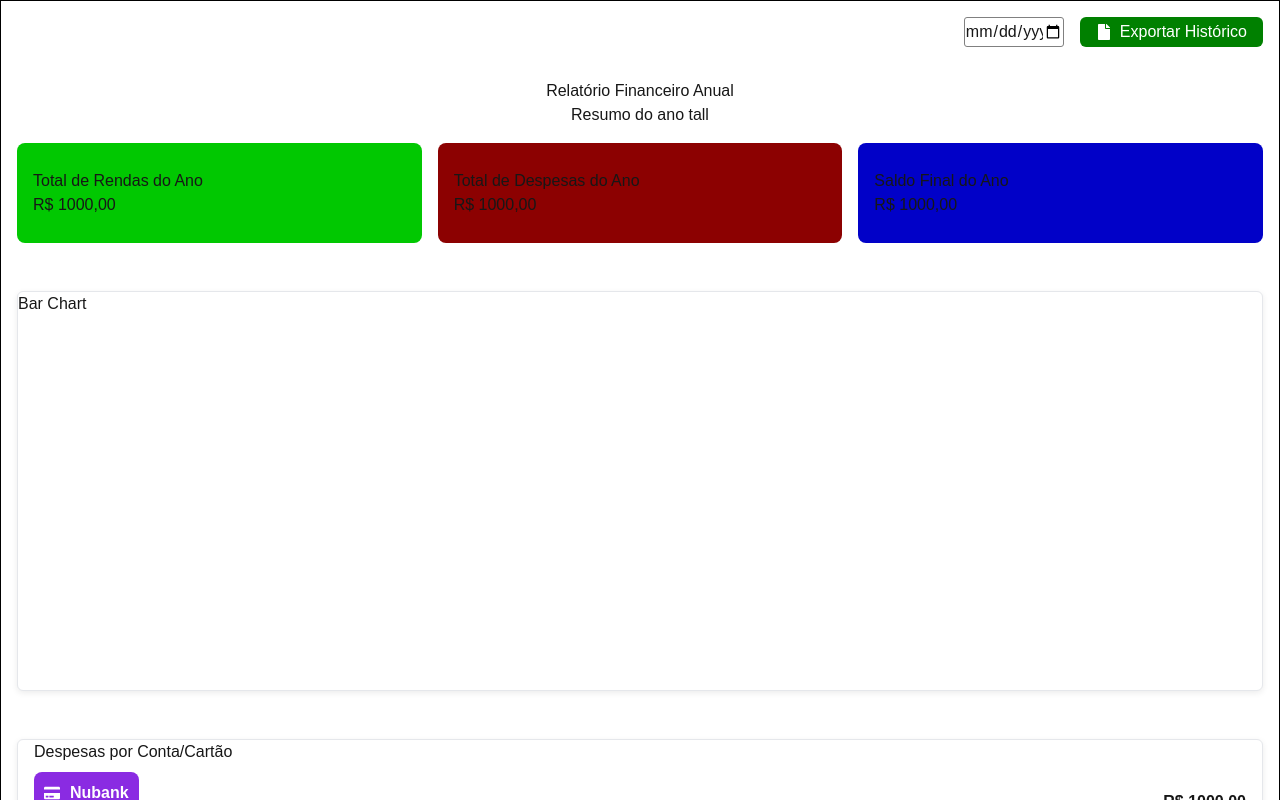
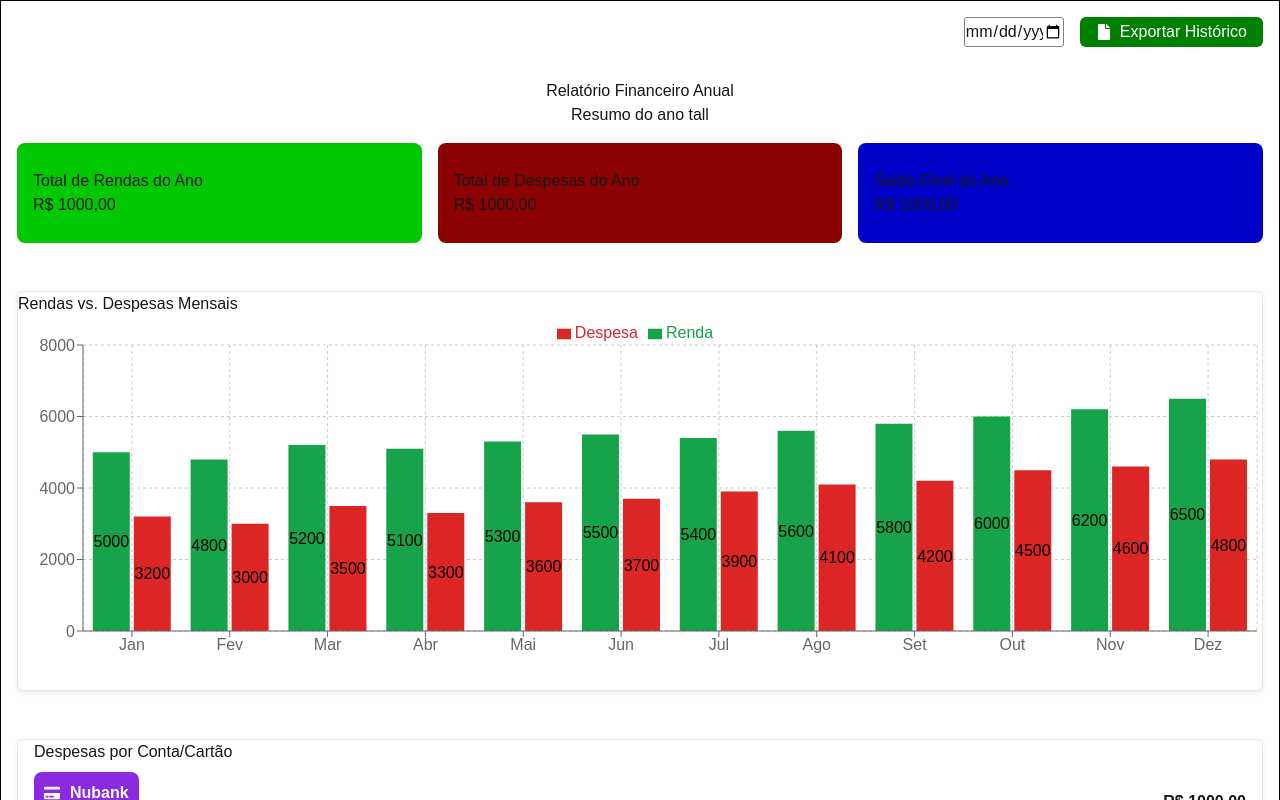
Before and after one commit to Lukas-Christopher13/Projeto_Final_Web, a Next.js app: page /financeiro_anual in a window 1280 px wide. Shown: the top 800 px of the page. Built offline with nearby package versions, Linux system fonts and the light colour scheme.

Commit message:
grafico de barras feito

```diff
--- a/app/financeiro_anual/components/BarChart.js
+++ /dev/null
@@ -1,12 +0,0 @@
-import styles from './BarChart.module.css';
-
-export default function BarChart() {
-    return (
-        <div className={styles.barChart}>
-            <h1>Bar Chart</h1>
-            <div className={styles.graph}>
-
-            </div>
-        </div>
-    );
-}
--- /dev/null
+++ b/app/financeiro_anual/components/GrapBarChart.js
@@ -0,0 +1,62 @@
+"use client"
+
+import {
+  BarChart,
+  Bar,
+  XAxis,
+  YAxis,
+  CartesianGrid,
+  Tooltip,
+  Legend,
+  LabelList,
+  ResponsiveContainer
+} from "recharts";
+
+import styles from './GrapBarChart.module.css';
+
+const data = [
+  { mes: "Jan", renda: 5000, despesa: 3200 },
+  { mes: "Fev", renda: 4800, despesa: 3000 },
+  { mes: "Mar", renda: 5200, despesa: 3500 },
+  { mes: "Abr", renda: 5100, despesa: 3300 },
+  { mes: "Mai", renda: 5300, despesa: 3600 },
+  { mes: "Jun", renda: 5500, despesa: 3700 },
+  { mes: "Jul", renda: 5400, despesa: 3900 },
+  { mes: "Ago", renda: 5600, despesa: 4100 },
+  { mes: "Set", renda: 5800, despesa: 4200 },
+  { mes: "Out", renda: 6000, despesa: 4500 },
+  { mes: "Nov", renda: 6200, despesa: 4600 },
+  { mes: "Dez", renda: 6500, despesa: 4800 }
+];
+
+export default function GraphBarChart() {
+    return (
+        <div className={styles.barChart}>
+            <h1>Rendas vs. Despesas Mensais</h1>
+            <div className={styles.graph}>
+                <ResponsiveContainer width="100%" height={350}>
+                    <BarChart data={data} barGap={4}>
+                        <CartesianGrid strokeDasharray="3 3" />
+
+                        <XAxis dataKey="mes" />
+                        <YAxis />
+
+                        <Tooltip />
+                        <Legend
+                            iconType="rect"
+                            verticalAlign="top"
+                            align="center"
+                        />
+
+                        <Bar dataKey="renda" name="Renda" fill="#16a34a" >
+                            <LabelList dataKey="renda" fill="#000" position="center" />
+                        </Bar>
+                        <Bar dataKey="despesa" name="Despesa" fill="#dc2626">
+                            <LabelList dataKey="despesa" fill="#000" position="center" />
+                        </Bar>
+                    </BarChart>
+                </ResponsiveContainer>
+            </div>
+        </div>
+    );
+}
--- a/app/financeiro_anual/page.js
+++ b/app/financeiro_anual/page.js
@@ -1,7 +1,7 @@
 import React from 'react';
 import YearFilter from './components/YearFilter';
 import AnnualSummary from './components/AnnualSummary';
-import BarChart from './components/BarChart';
+import BarChart from './components/GrapBarChart';
 import IncomeDetails from './components/IncomeDetails';
 import CardExpenseDetails from './components/CardExpenseDetails';
 
```
Also changed, not shown: app/financeiro_anual/components/GrapBarChart.module.css (renamed from app/financeiro_anual/components/BarChart.module.css).
